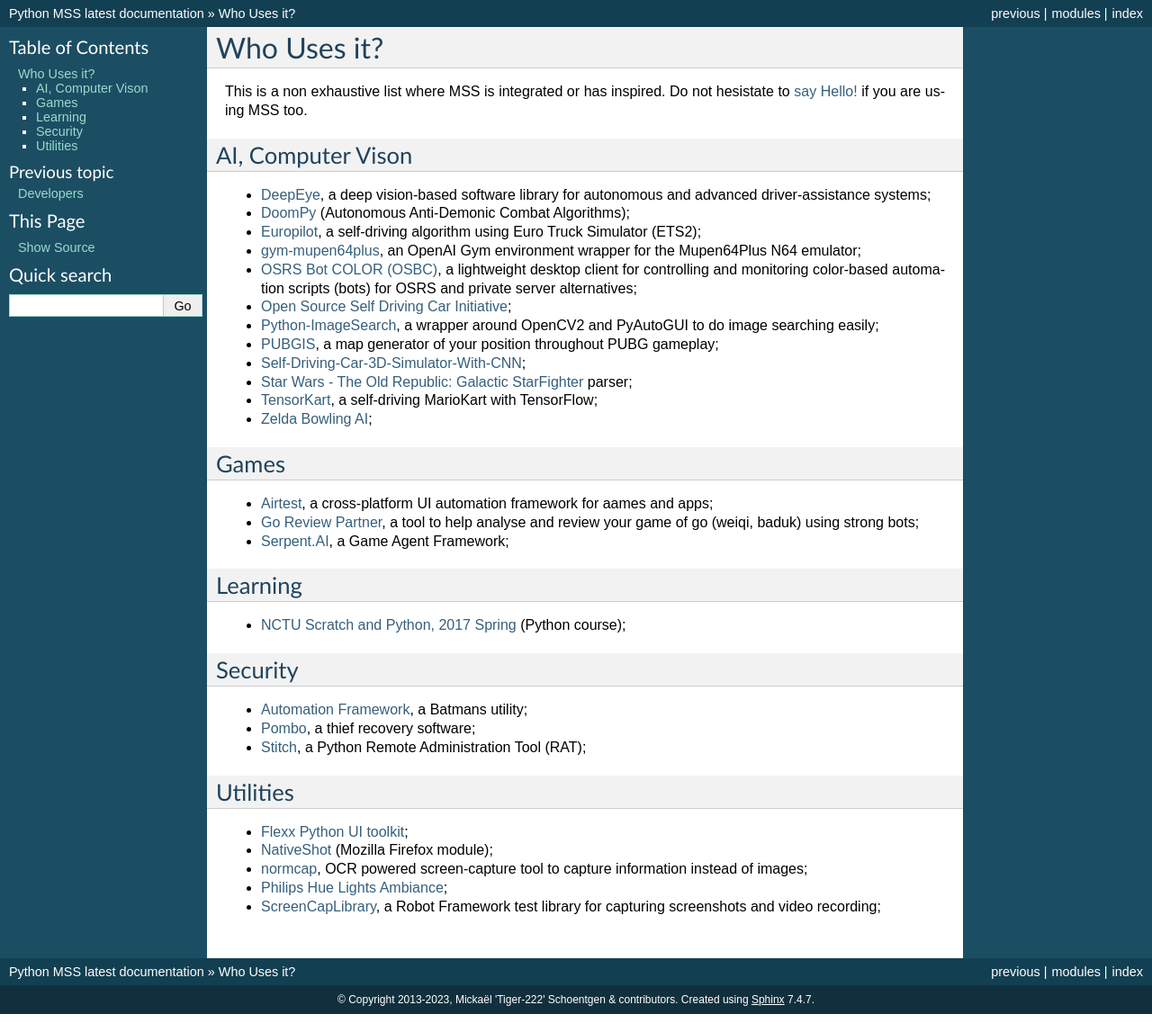
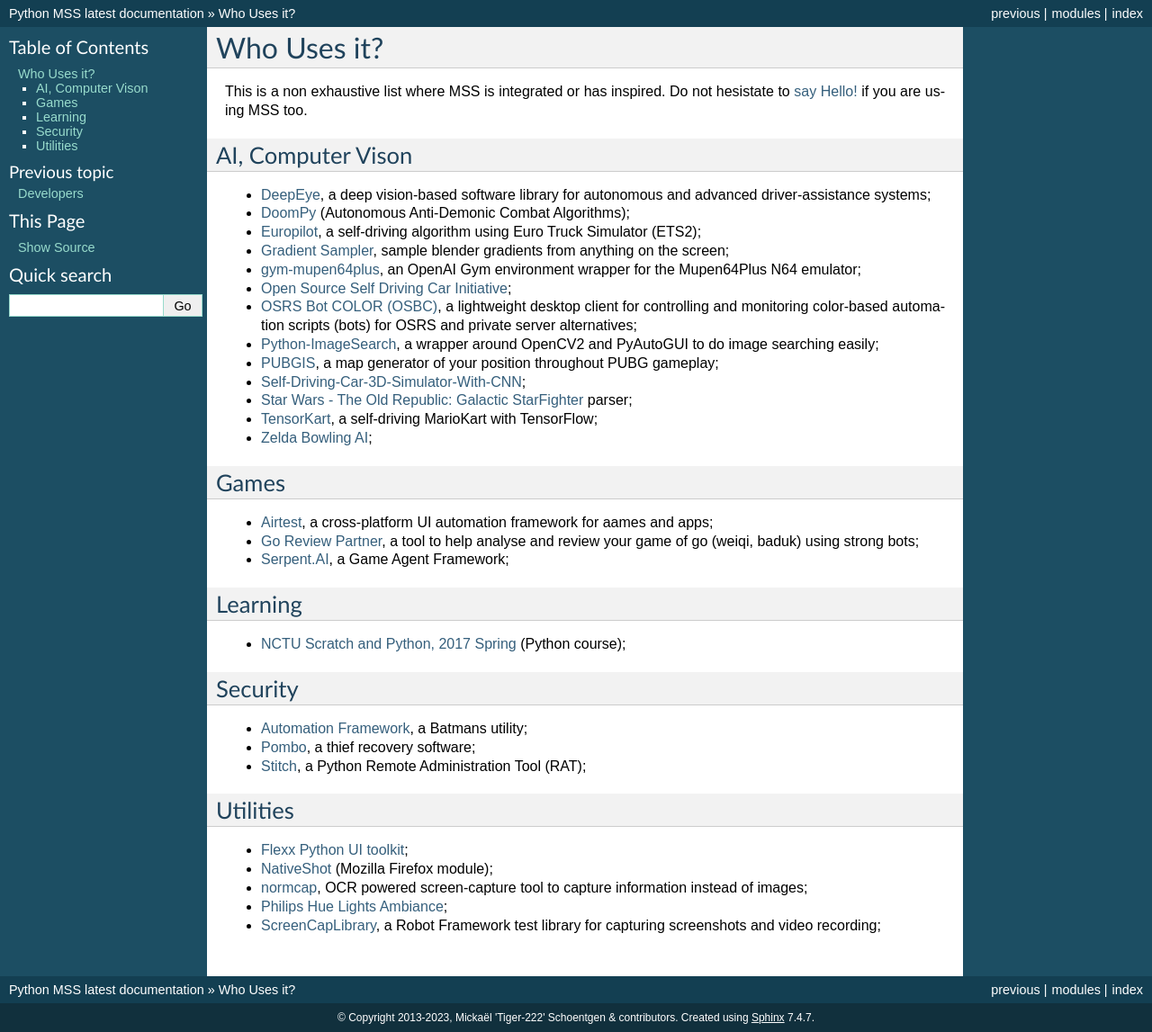
Before and after one commit to BoboTiG/python-mss, a Sphinx documentation site: the page built from docs/source/where.rst, in a window 1280 px wide. Shown: the whole page at 90% size. Built offline with Sphinx 7.4.7, drawn with Linux system fonts in a browser that asks for light colours.

Commit message:
doc: add Gradient Sampler

```diff
--- a/docs/source/where.rst
+++ b/docs/source/where.rst
@@ -12,9 +12,10 @@ AI, Computer Vison
 - `DeepEye <https://github.com/thayerAlshaabi/DeepEye>`_, a deep vision-based software library for autonomous and advanced driver-assistance systems;
 - `DoomPy <https://github.com/WNoxchi/DoomPy>`_ (Autonomous Anti-Demonic Combat Algorithms);
 - `Europilot <https://github.com/jsistla/eu-pilot>`_, a self-driving algorithm using Euro Truck Simulator (ETS2);
+- `Gradient Sampler <https://github.com/FrankFirsching/gradient_sampler>`_,  sample blender gradients from anything on the screen;
 - `gym-mupen64plus <https://github.com/bzier/gym-mupen64plus>`_, an OpenAI Gym environment wrapper for the Mupen64Plus N64 emulator;
+- `Open Source Self Driving Car Initiative <https://github.com/OSSDC/OSSDC-VisionBasedACC>`_;
 - `OSRS Bot COLOR (OSBC) <https://github.com/kelltom/OSRS-Bot-COLOR>`_, a lightweight desktop client for controlling and monitoring color-based automation scripts (bots) for OSRS and private server alternatives;
-- `Open Source Self Driving Car Initiative <https://github.com/OSSDC/OSSDC-VisionBasedACC>`_;
 - `Python-ImageSearch <https://github.com/drov0/python-imagesearch>`_, a wrapper around OpenCV2 and PyAutoGUI to do image searching easily;
 - `PUBGIS <https://github.com/andrewzwicky/PUBGIS>`_, a map generator of your position throughout PUBG gameplay;
 - `Self-Driving-Car-3D-Simulator-With-CNN <https://github.com/sagar448/Self-Driving-Car-3D-Simulator-With-CNN>`_;
```
